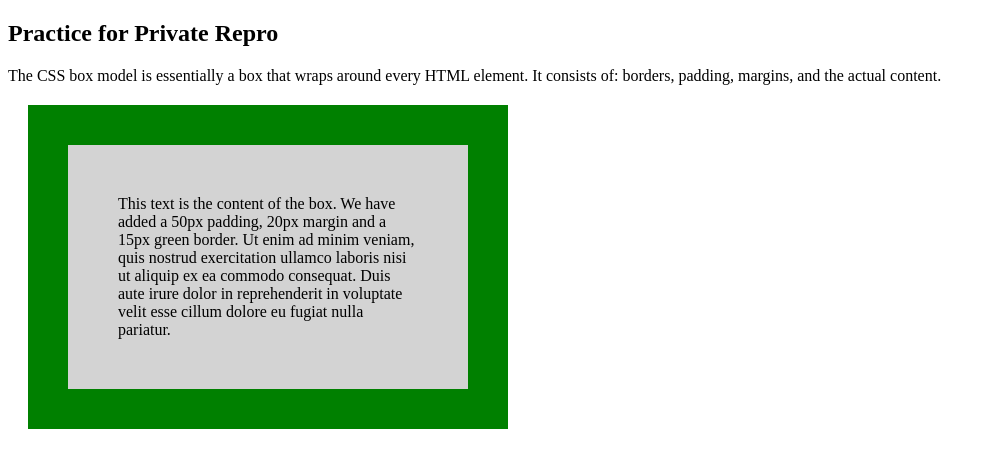
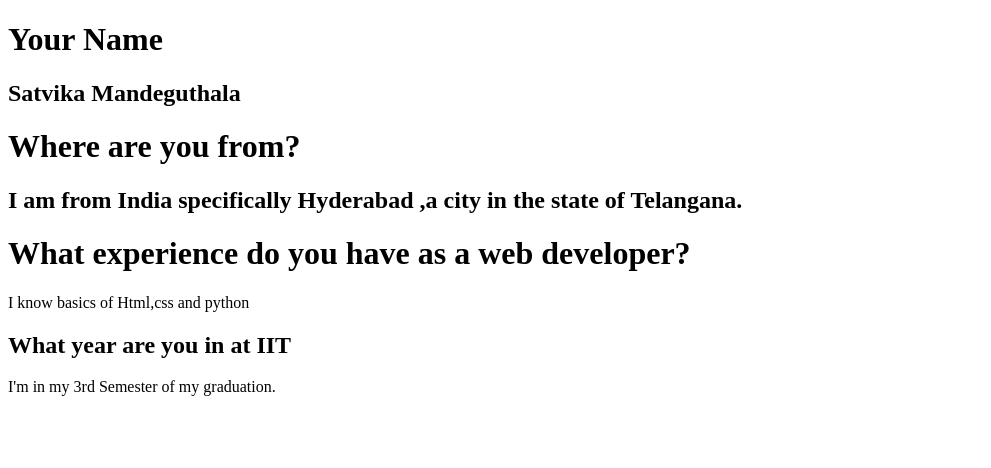
Before and after one commit to Satvika1212/itmd-541, a plain HTML site: page lab-01/index.html in a window 1280 px wide. Shown: the whole page, without its empty margins (0-991 px from the left). Drawn offline with Linux system fonts and the light colour scheme.

Commit message:
updating details

```diff
--- a/lab-01/index.html
+++ b/lab-01/index.html
@@ -6,21 +6,24 @@
     <title>Document</title>
     <style>
         div {
-        background-color: lightgrey;
+        background-color: white;
         width: 300px;
-        border: 40px solid green;
+        border: 40px solid purple;
         padding: 50px;
         margin: 20px;
         }
     </style>
 </head>
 <body>
-   <h2>Practice for Private Repro</h2>
-    <p>The CSS box model is essentially a box that wraps around every HTML element. It consists of: borders,
-    padding, margins, and the actual content.</p>
-    <div>This text is the content of the box. We have added a 50px padding, 20px margin and a 15px green border.
-    Ut enim ad minim veniam, quis nostrud exercitation ullamco laboris nisi ut aliquip ex ea commodo consequat.
-    Duis aute irure dolor in reprehenderit in voluptate velit esse cillum dolore eu fugiat nulla pariatur. </div>
+   <h1>Your Name </h1>
+    <h2> Satvika Mandeguthala</h2>
+   <h1>Where are you from?</h1>
+    <h2>I am from India specifically Hyderabad ,a city in the state of Telangana.</h2>
+   <h1>What experience do you have as a web developer?</h1>
+     <p> I know basics of Html,css and python</p>
+    <h2>What year are you in at IIT </h2>
+        <p>I'm in my 3rd Semester of my graduation.</p>
+ </div>
 </body>
 </html>
 
```
